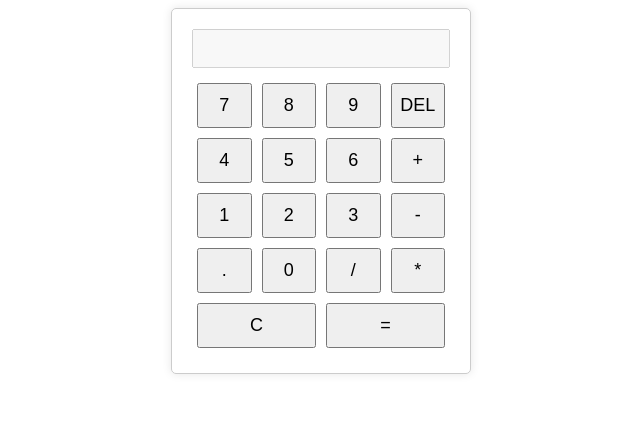
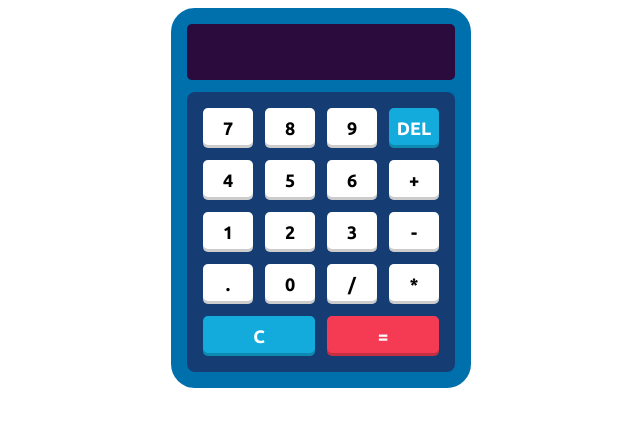
Before and after one commit to StefvanderBurgt/tmap-calculator, a plain HTML site: page index.html in a window 1280 px wide. Shown: the whole page, without its empty margins (319-959 px from the left). Drawn offline with Linux system fonts and the light colour scheme.

Commit message:
style the calculator and add press effects on buttons

```diff
--- a/css/styles.css
+++ b/css/styles.css
@@ -1,26 +1,58 @@
-body {
-    font-family: Arial, sans-serif;
+* {
+    font-weight: 600;
+    font-family: 'Ubuntu', sans-serif;
 }
+
 .calculator {
+    max-width: 300px;
+    min-width: 300px;
+    box-sizing: border-box;
+    margin: 0 auto;
+    padding: 16px;
+    border-radius: 24px;
+    background-color: #0070Ad;
+}
+.buttons {
     display: flex;
     flex-wrap: wrap;
-    max-width: 300px;
-    box-sizing: border-box;
-    margin: 0 auto;
-    border: 1px solid #ccc;
-    padding: 20px;
-    border-radius: 5px;
-    box-shadow: 0 0 10px rgba(0,0,0,0.1);
+    gap: 12px;
+    padding: 16px;
+    border-radius: 8px;
+    background-color: rgba(43, 10, 61, 0.5)
 }
 input[type="text"] {
     width: 100%;
-    padding: 10px;
-    margin-bottom: 10px;
+    padding: 14px 12px;
+    border-radius: 5px;
+    border: 0;
+    margin-bottom: 12px;
+    box-sizing: border-box;
+    background-color: #2b0a3d;
+    font-size: 24px;
+    color: white;
 }
 input[type="button"] {
-    width: 45px;
+    width: 20%;
+    height: 40px;
+    background-color: white;
+    border-radius: 5px;
+    border: 0px;
+    -webkit-box-shadow: inset 0px -3px 0px 0px rgba(0,0,0,0.2);
+    -moz-box-shadow: inset 0px -3px 0px 0px rgba(0,0,0,0.2);
+    box-shadow: inset 0px -3px 0px 0px rgba(0,0,0,0.2);
     flex-grow: 1;
-    height: 45px;
-    margin: 5px;
     font-size: 18px;
 }
+input[type="button"]:active {
+    -webkit-box-shadow: inset 0px -50px 0px 0px rgba(0,0,0,0.2);
+    -moz-box-shadow: inset 0px -50px 0px 0px rgba(0,0,0,0.2);
+    box-shadow: inset 0px -50px 0px 0px rgba(0,0,0,0.2);
+}
+input[type="button"].calculate {
+    background-color: #f53b53;
+    color: white;
+}
+input[type="button"].delete {
+    background-color: #12abdb;
+    color: white;
+}
--- a/index.html
+++ b/index.html
@@ -4,16 +4,20 @@
 <meta charset="UTF-8">
 <meta name="viewport" content="width=device-width, initial-scale=1.0">
 <link rel="stylesheet" href="/css/styles.css">
+<link rel="preconnect" href="https://fonts.googleapis.com">
+<link rel="preconnect" href="https://fonts.gstatic.com" crossorigin>
+<link href="https://fonts.googleapis.com/css2?family=Ubuntu:ital,wght@0,300;0,400;0,500;0,700;1,300&display=swap" rel="stylesheet">
 <title>JavaScript Calculator</title>
 </head>
 <body>
 
 <div class="calculator">
     <input type="text" id="display" disabled>
+    <div class="buttons">
         <input type="button" value="7" onclick="appendToDisplay('7')">
         <input type="button" value="8" onclick="appendToDisplay('8')">
         <input type="button" value="9" onclick="appendToDisplay('9')">
-    <input type="button" value="DEL" onclick="backspace()">
+        <input type="button" class="delete" value="DEL" onclick="backspace()">
         <input type="button" value="4" onclick="appendToDisplay('4')">
         <input type="button" value="5" onclick="appendToDisplay('5')">
         <input type="button" value="6" onclick="appendToDisplay('6')">
@@ -26,9 +30,9 @@
         <input type="button" value="0" onclick="appendToDisplay('0')">
         <input type="button" value="/" onclick="appendToDisplay('/')">
         <input type="button" value="*" onclick="appendToDisplay('*')">
-    <input type="button" value="C" onclick="clearDisplay()">
-    <input type="button" value="=" onclick="calculate()">
-
+        <input type="button" class="delete" value="C" onclick="clearDisplay()">
+        <input type="button" class="calculate" value="=" onclick="calculate()">
+    </div>
 </div>
 
 <script src="/js/scripts.js"></script>
```
Lines whose indentation alone changed are shown as unchanged.
